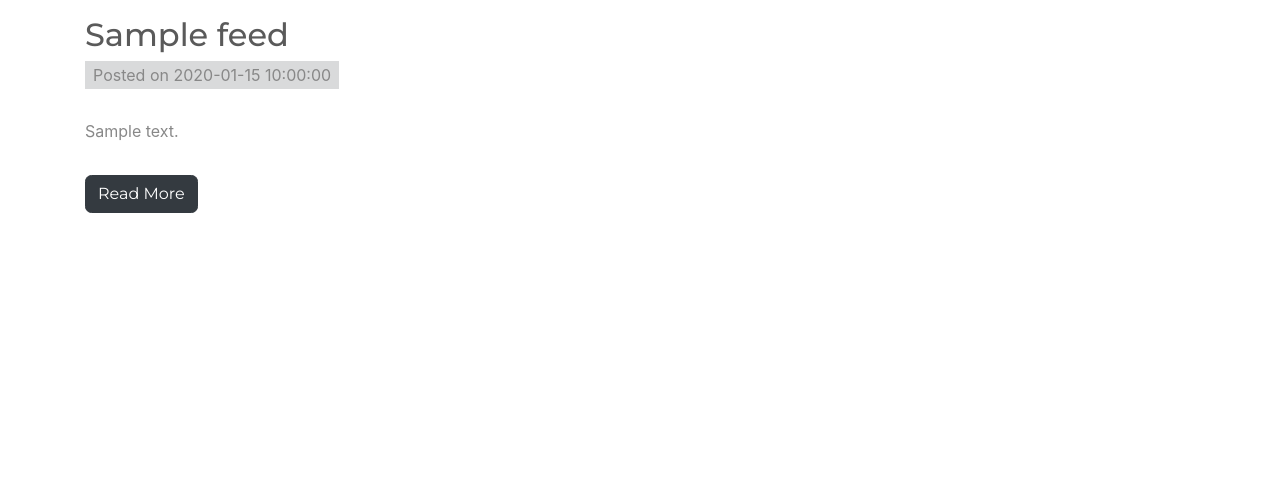
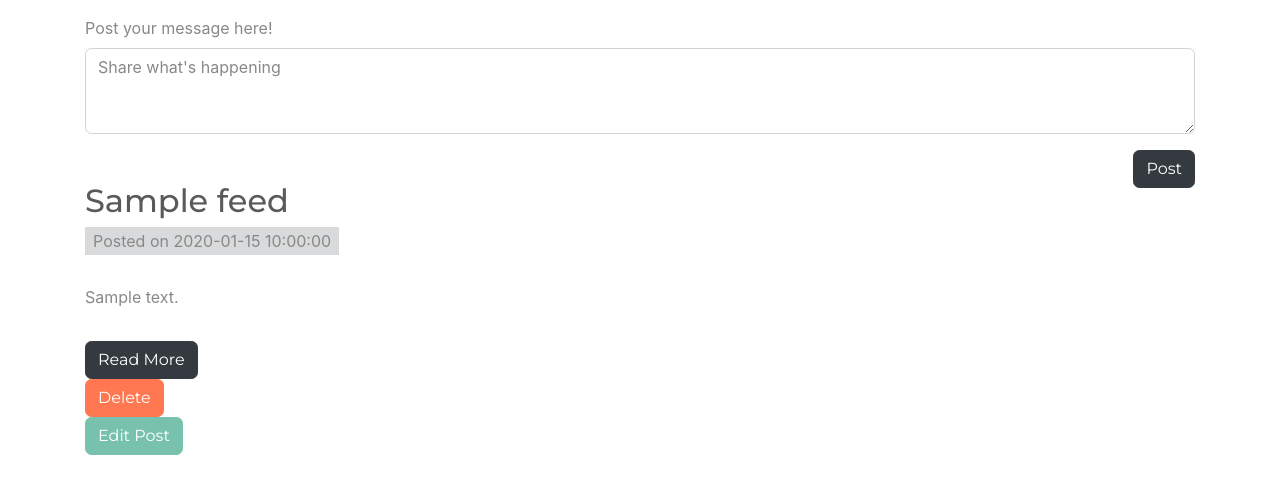
Before and after one commit to rmdiocera/CI_RDSocNet, a CodeIgniter app: page /ci-socmed/ in a window 1280 px wide. Shown: the part 110-604 px from the top of the page. Run offline with CodeIgniter, Linux system fonts and the light colour scheme; tables that the repository leaves empty or names only in its code hold one stand-in row (values such as "Sample post"); some libraries are stand-ins or nearby versions.

Commit message:
Added editing functionality using AJAX

```diff
--- a/application/controllers/Feed.php
+++ b/application/controllers/Feed.php
@@ -1,17 +1,50 @@
 <?php
-    class Feed extends CI_Controller {
-        public function index($page = 'index') {
-            if (!file_exists(APPPATH.'views/feed/'.$page.'.php')) {
-                show_404();
-            }
+class Feed extends CI_Controller
+{
+    public function index($page = 'index')
+    {
+        if (!file_exists(APPPATH . 'views/feed/' . $page . '.php')) {
+            show_404();
+        }
 
-            $data['title'] = ucfirst($page);
-            $data['feed'] = $this->Feed_mdl->get_feed();
+        $data['title'] = ucfirst($page);
+        $data['feed'] = $this->Feed_mdl->get_feed();
 
+        $this->form_validation->set_rules('post-text', '', 'required', array('required' => 'Your post is empty.'));
+
+        if ($this->form_validation->run() === FALSE) {
             $this->load->view('templates/header');
-            $this->load->view('feed/'.$page, $data);
+            $this->load->view('feed/' . $page, $data);
             $this->load->view('templates/footer');
+        } else {
+            $this->Feed_mdl->add_post();
+            redirect();
         }
     }
 
-?>
+    public function showFeed() {
+        $result = $this->Feed_mdl->showfeed();
+        echo json_encode($result);
+    }
+
+    public function edit(){
+        $result = $this->Feed_mdl->edit();
+        echo json_encode($result);
+    }
+
+    public function update(){
+		$result = $this->Feed_mdl->update();
+		$msg['success'] = false;
+		$msg['type'] = 'update';
+		if($result){
+			$msg['success'] = true;
+		}
+        echo json_encode($msg);
+	}
+
+    public function delete($id) {
+        $this->Feed_mdl->delete_post($id);
+        redirect();
+    }
+
+}
--- a/application/models/Feed_mdl.php
+++ b/application/models/Feed_mdl.php
@@ -1,11 +1,15 @@
 <?php
-    class Feed_mdl extends CI_Model {
-        public function __construct() {
+class Feed_mdl extends CI_Model
+{
+    public function __construct()
+    {
         $this->load->database();
     }
 
-        public function get_feed($slug = FALSE) {
+    public function get_feed($slug = FALSE)
+    {
         if ($slug === FALSE) {
+            $this->db->order_by('id', 'DESC');
             $query = $this->db->get('feed');
             return $query->result_array();
         }
@@ -13,4 +17,69 @@
         $query = $this->db->get_where('feed', array('slug' => $slug));
         return $query->row_array();
     }
+
+    public function add_post()
+    {
+        function random_str($length, $keyspace = '0123456789abcdefghijklmnopqrstuvwxyzABCDEFGHIJKLMNOPQRSTUVWXYZ')
+        {
+            $pieces = [];
+            $max = mb_strlen($keyspace, '8bit') - 1;
+            for ($i = 0; $i < $length; ++$i) {
+                $pieces[] = $keyspace[random_int(0, $max)];
             }
+            return implode('', $pieces);
+        }
+
+        $slug = random_str(20);
+        $data = array(
+            'title' => 'Test',
+            'slug' => $slug,
+            'body' => $this->input->post('post-text')
+        );
+
+        return $this->db->insert('feed', $data);
+    }
+
+    public function showfeed() {
+        $this->db->order_by('id', 'desc');
+		$query = $this->db->get('feed');
+		if($query->num_rows() > 0){
+			return $query->result();
+		}else{
+			return false;
+		}
+    }
+
+    public function edit() {
+        $id = $this->input->get('id');
+        $this->db->where('id', $id);
+        $query = $this->db->get('feed');
+        if ($query->num_rows() > 0) {
+            return $query->row();
+        } else {
+            return false;
+        }
+    }
+
+    public function update() {
+        $id = $this->input->post('post-id');
+		$field = array(
+            'body' => $this->input->post('edit-body')
+		);
+		$this->db->where('id', $id);
+		$this->db->update('feed', $field);
+		if($this->db->affected_rows() > 0){
+			return true;
+		}else{
+			return false;
+		}
+    }
+
+    public function delete_post($id)
+    {
+        $this->db->where('id', $id);
+        $this->db->delete('feed');
+        return true;
+    }
+
+}
--- a/application/views/feed/index.php
+++ b/application/views/feed/index.php
@@ -4,13 +4,152 @@
     </header>
 </div>
 
-<?php foreach ($feed as $post) : ?>
-    <div class="container mt-3">
-        <h2><?= $post['title'] ?></h2>
-        <span class="post_date text-center px-2 py-1">Posted on <?= $post['created_at'] ?></span>
-        <br><br>
-        <p class="my-2"><?= $post['body'] ?></p><br>
-        <a class="btn btn-dark" href="<?= site_url('post/'.$post['slug'])?>">Read More</a>
-        <!-- replace with /feed/ -->
+<div class="container mt-3 mb-5">
+    <?= validation_errors(); ?>
+    <?= form_open('feed/index'); ?>
+    <div class="form-group">
+        <div class="form-group">
+            <label>Post your message here!</label>
+            <textarea class="form-control" name="post-text" rows="3" placeholder="Share what's happening"></textarea>
+        </div>
+        <button type="submit" class="btn btn-dark float-right">Post</button>
     </div>
-<?php endforeach ?>
+    </form>
+</div>
+
+<!-- </?php foreach ($feed as $post) : ?> -->
+    <div class="container mt-3" id="nf-post">
+
+    </div>
+<!-- </?php endforeach ?>  -->
+
+
+<div class="modal fade" id="editModal" tabindex="-1" role="dialog" aria-labelledby="exampleModalLabel" aria-hidden="true">
+    <div class="modal-dialog" role="document">
+        <div class="modal-content">
+            <div class="modal-header">
+                <h5 class="modal-title" id="exampleModalLabel">Edit Post</h5>
+                <button type="button" class="close" data-dismiss="modal" aria-label="Close">
+                    <span aria-hidden="true">&times;</span>
+                </button>
+            </div>
+            <div class="modal-body">
+                <form id="modalForm" action="" method="post" class="form-horizontal">
+                    <input type="hidden" name="post-id" value="0">
+                    <textarea class="form-control" name="edit-body" rows="3"></textarea>
+                </form>
+            </div>
+            <div class="modal-footer">
+                <button type="button" class="btn btn-secondary" data-dismiss="modal">Close</button>
+                <button type="button" id="btnSave" class="btn btn-primary">Save changes</button>
+            </div>
+        </div>
+    </div>
+</div>
+
+
+
+
+<script type="text/javascript">
+    $(function() {
+        showFeed();
+
+        $(document).on('click', '#btnSave', function() {
+            var url = $('#modalForm').attr('action');
+			var data = $('#modalForm').serialize();
+			//validate form
+			var editBody = $('textarea[name=edit-body]');
+			console.log({url, data, editBody});
+            var hasText = true;
+
+            if(editBody.val() === ''){
+                hasText = false;
+			}
+
+			if(hasText){
+				$.ajax({
+					type: 'ajax',
+					method: 'post',
+					url: url,
+					data: data,
+					async: false,
+					dataType: 'json',
+					success: function(response){
+						if(response.success){
+							$('#editModal').modal('hide');
+							$('#modalForm')[0].reset();
+							if (response.type=='add') {
+								// var type = 'added'
+                                alert('Added');
+							} else if (response.type=='update'){
+								alert('Updated');
+                                showFeed();
+							}
+							// $('.alert-success').html('Employee '+type+' successfully').fadeIn().delay(4000).fadeOut('slow');
+						} else {
+							alert('Error');
+						}
+					},
+					error: function(){
+						alert('Could not add data');
+					}
+				});
+			}
+        });
+
+
+        // Edit post
+        $(document).on('click', '#btnEdit', function() {
+            var id = $(this).attr('data');
+            $('#editModal').modal('show');
+            $('#editModal').find('.modal-title').text('Edit Post');
+            $('#modalForm').attr('action', '<?= base_url() ?>feed/update');
+            $.ajax({
+                type: 'ajax',
+                method: 'get',
+                url: '<?php echo base_url() ?>feed/edit',
+                data: {
+                    id: id
+                },
+                async: false,
+                dataType: 'json',
+                success: function(data) {
+                    $('textarea[name=edit-body]').val(data.body);
+                    $('input[name=post-id]').val(data.id);
+                },
+                error: function() {
+                    alert('Could not Edit Data');
+                }
+            });
+        });
+
+
+        function showFeed() {
+            $.ajax({
+                type: 'ajax',
+                url: '<?= base_url()?>feed/showfeed',
+                async: false,
+                dataType: 'json',
+                success: function(data) {
+                    var html = '';
+                    var i;
+                    for (i = 0; i < data.length; i++) {
+                        html += '<h2>'+ data[i]['title'] + '</h2>' +
+                        '<span class="post_date text-center px-2 py-1"> Posted on ' + data[i]['created_at'] + ' </span>' +
+                        '<br><br>' +
+                        '<p class="my-2">' + data[i]['body'] + '</p><br>' +
+                        '<a class="btn btn-dark" href="localhost/ci-socmed/post' + data[i]['slug'] +'">Read More</a>' +
+                        '<form action="http://localhost/ci-socmed/feed/delete' + data[i]['id'] + '"method="post" accept-charset="utf-8">' +
+                        '<input type="submit" value="Delete" class="btn btn-danger">' +
+                        '</form>' +
+                        '<a class="btn btn-primary" id="btnEdit" data-toggle="modal" data-target="#editModal" data="' + data[i]['id'] + '">Edit Post</a>'
+                    }
+                    $('#nf-post').html(html);
+                },
+                error: function() {
+                    alert('Error');
+                }
+            });
+        }
+    });
+</script>
```
Lines whose indentation alone changed are shown as unchanged.
